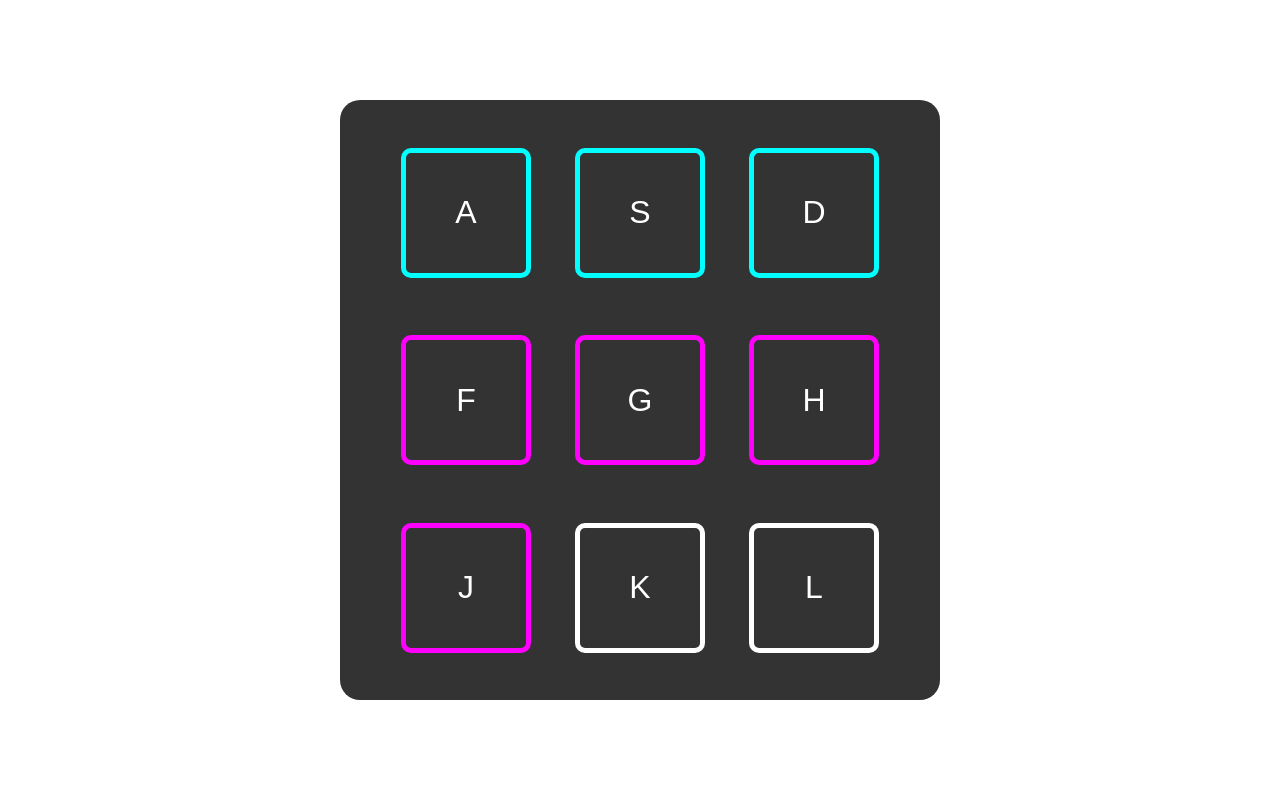
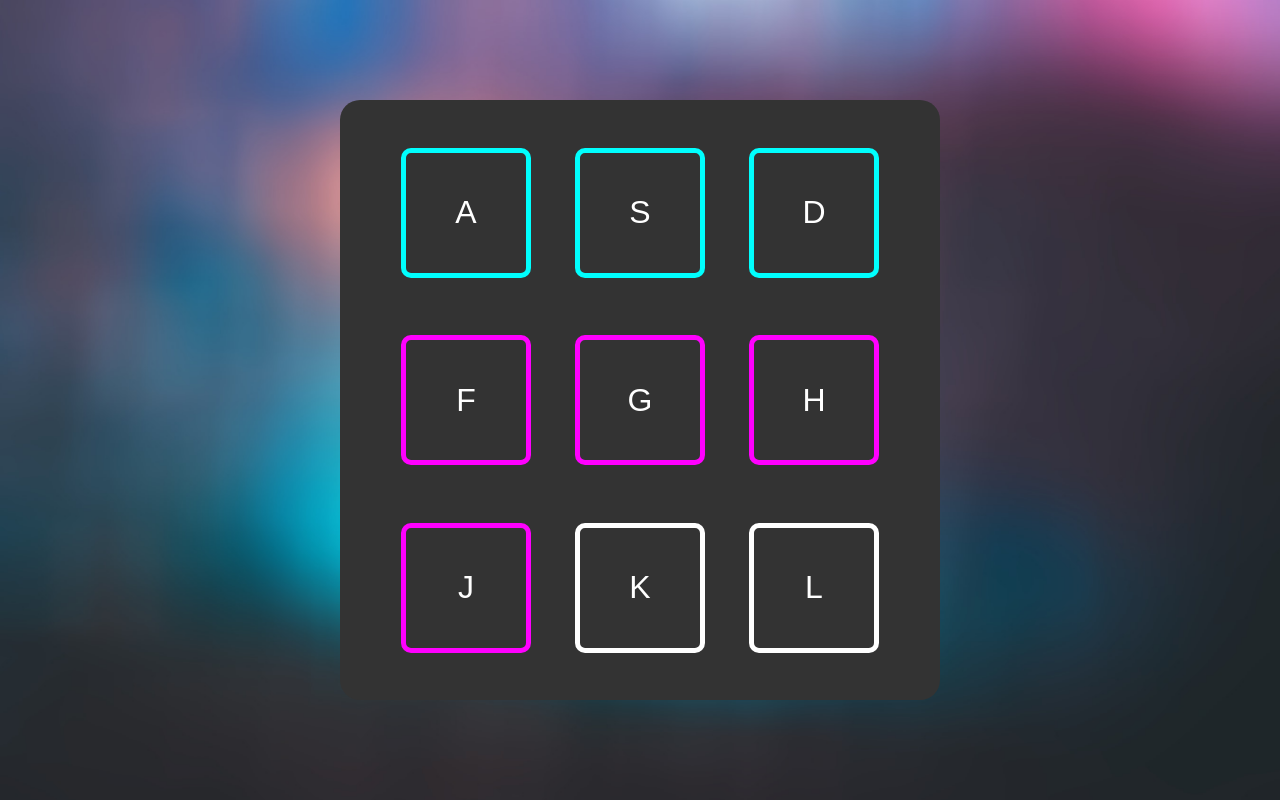
Before and after one commit to char502/beatBoxOopProject, a plain HTML site: page index.html in a window 1280 px wide. Drawn offline with Linux system fonts and the light colour scheme.

Commit message:
added background

```diff
--- a/script.js
+++ b/script.js
@@ -8,8 +8,8 @@
 //  * TODO: Button pt4: Call the select() function upon key press ;)
 //  * TODO: Button pt5: Add transition for button selection
 //  * TODO: Button pt6: Remove the button style upon transition end | Use deselect function
- * TODO: Complete all button instances with the following colors
- * TODO: Add background image
+//  * TODO: Complete all button instances with the following colors
+//  * TODO: Add background image
  * First 3: #00fffe
  * 4,5,6,7: #FF00FF
  * 8, 9: #FFFFFF
--- a/style.css
+++ b/style.css
@@ -1,5 +1,7 @@
 body {
   margin: 0;
+  background-image: url("./assets/background.jpeg");
+  background-size: cover;
 }
 
 .container {
```
